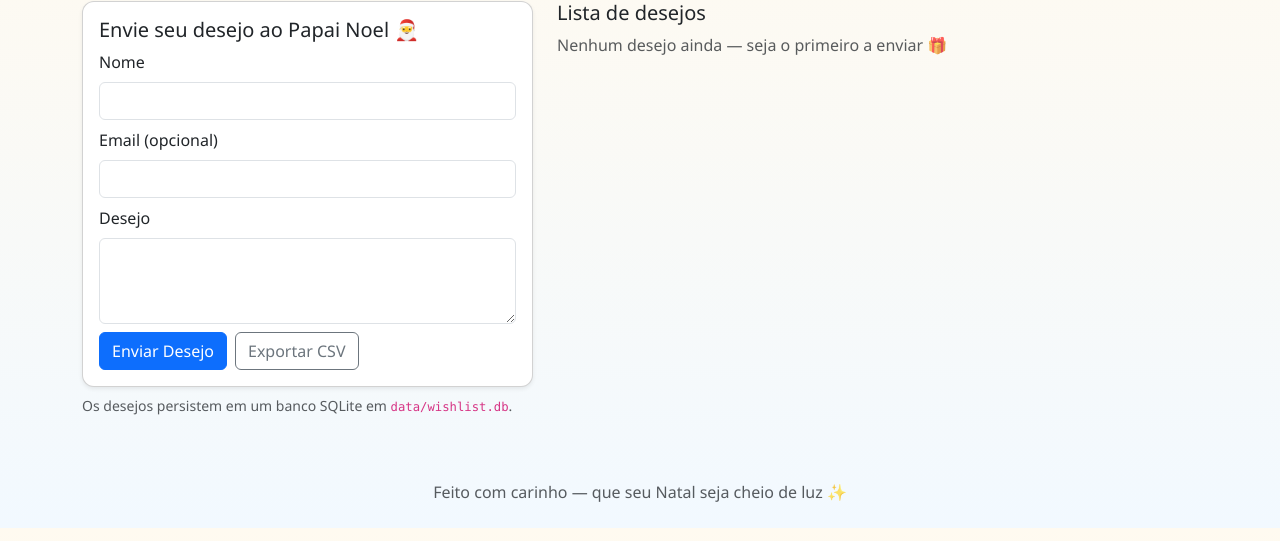
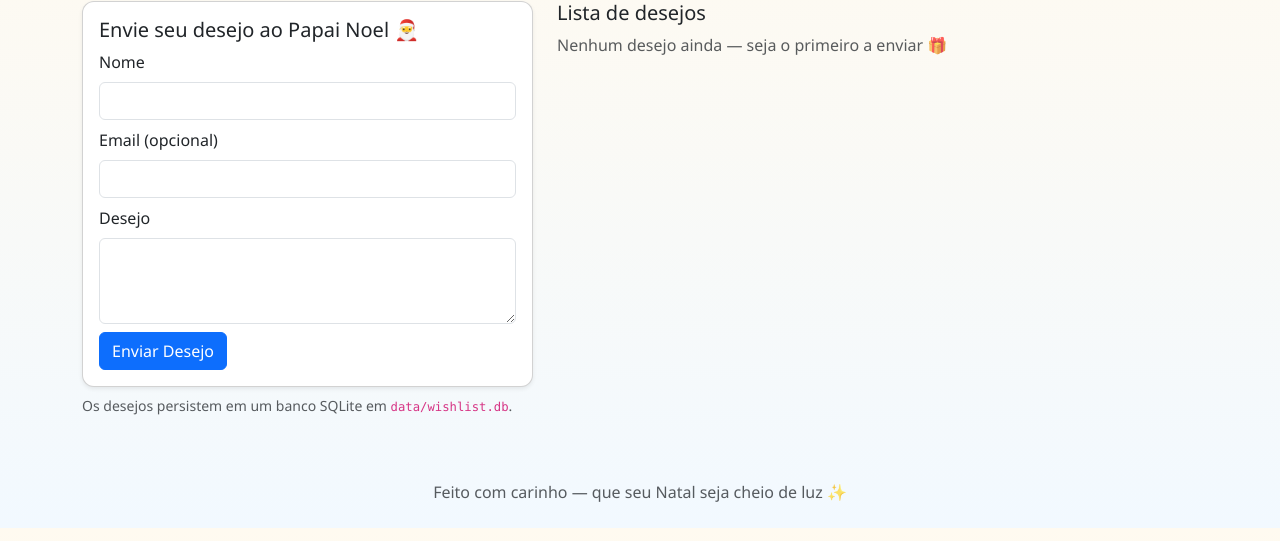
Before and after one commit to RodrigoMrqs/aprendendo-docker-image, a Flask app: page / in a window 1280 px wide. Shown: the part 95-636 px from the top of the page. Run offline with Flask 3, Linux system fonts and the light colour scheme; data that the repository does not hold is empty.

Commit message:
dockerfile

```diff
--- a/templates/index.html
+++ b/templates/index.html
@@ -21,7 +21,6 @@
             </div>
             <div class="d-flex gap-2">
               <button class="btn btn-primary">Enviar Desejo</button>
-              <a class="btn btn-outline-secondary" href="{{ url_for('export_csv') }}">Exportar CSV</a>
             </div>
           </form>
         </div>
```
Also changed, not shown: data/wishlist.db, 1 other file.
